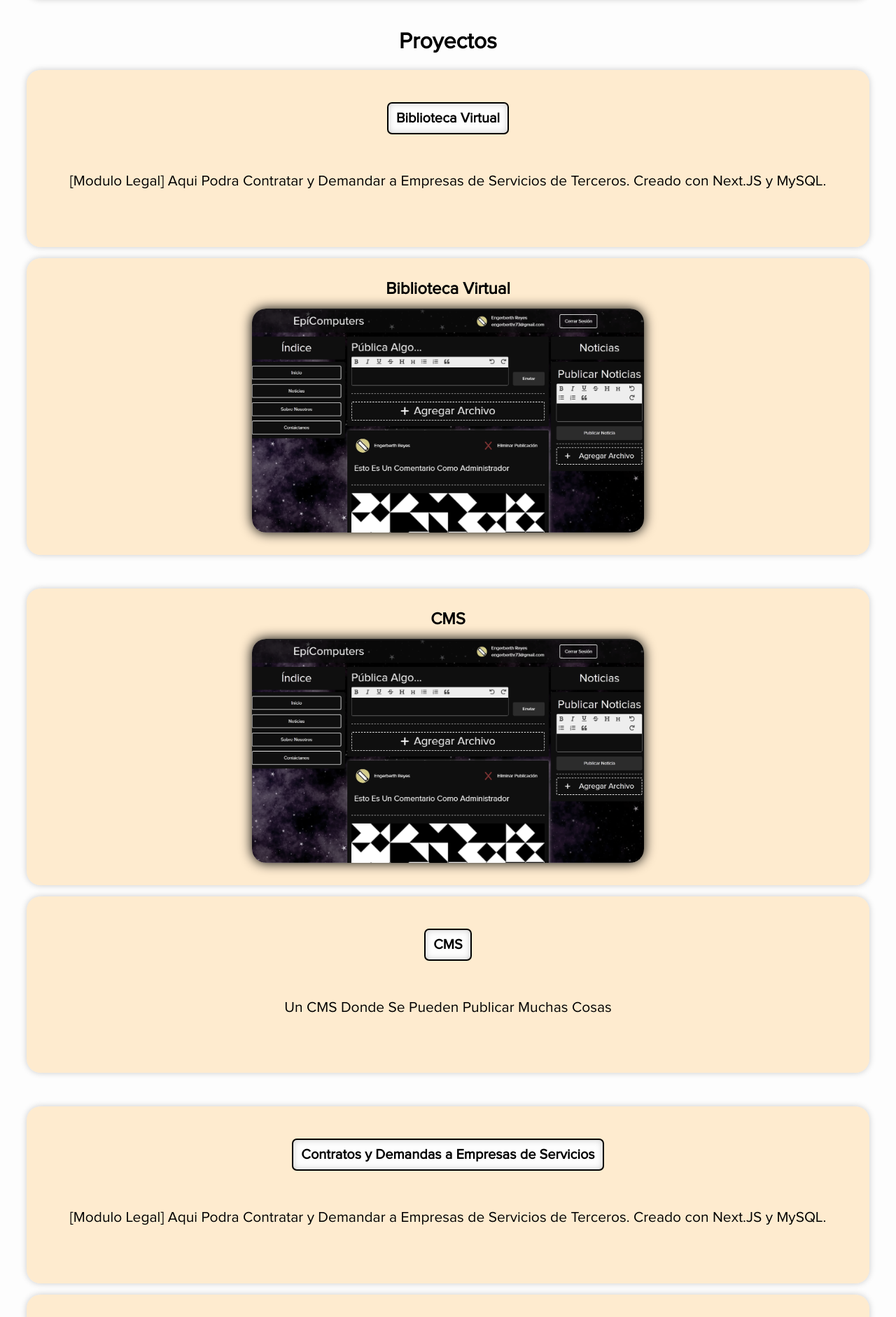
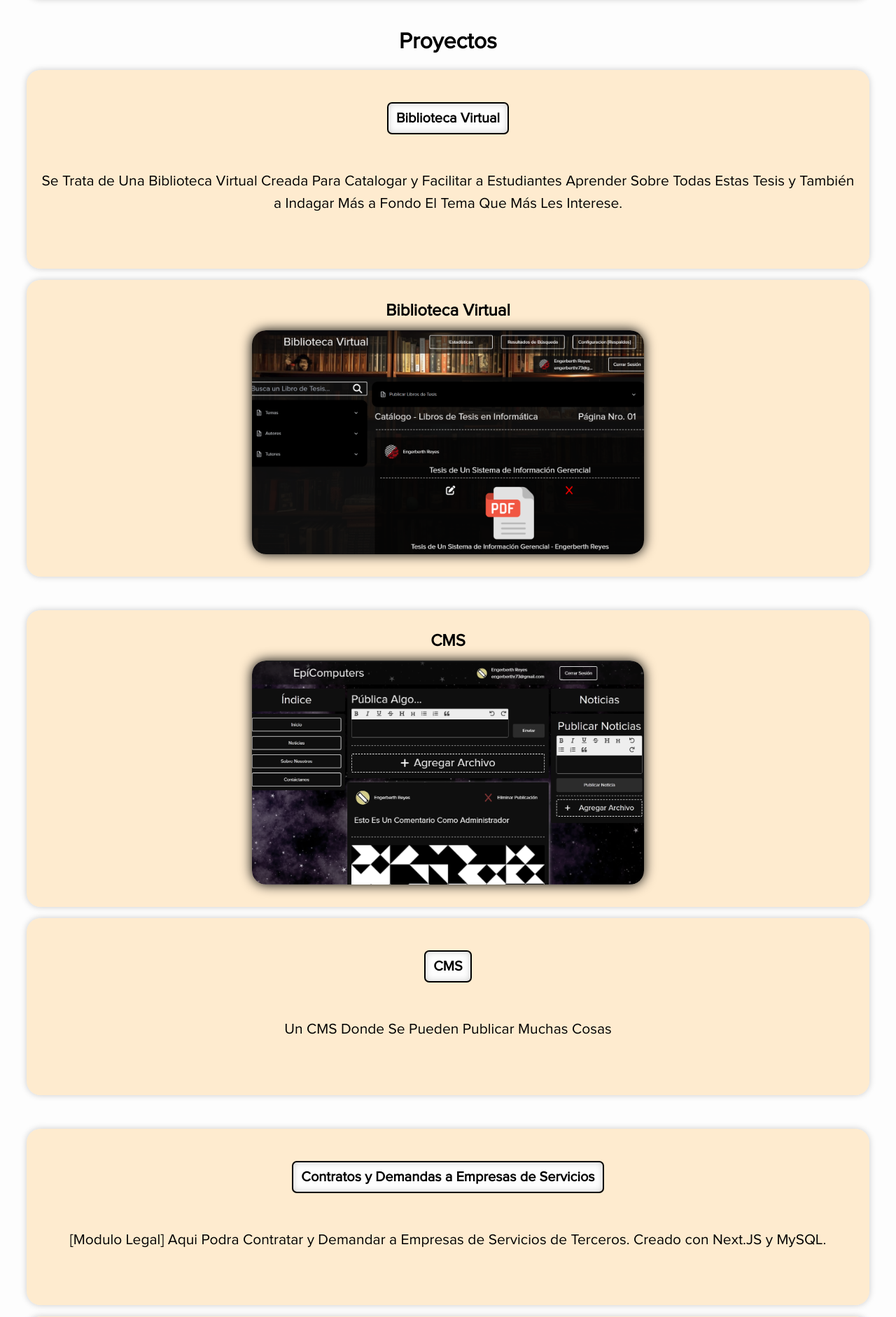
Before and after one commit to EngerberthReyes/Portafolio-Engerberth-Reyes, a PHP site: page / in a window 1280 px wide. Shown: the part 671-2553 px from the top of the page at 70% size. Run offline with PHP 8.4, Linux system fonts and the light colour scheme.

Commit message:
Actualizando Portafolio

```diff
--- a/Assets/CSS/styles-index.css
+++ b/Assets/CSS/styles-index.css
@@ -199,7 +199,7 @@ a:hover {
 }
 
 .contenedor-imagen-dos {
-  background: url(../IMG/Banner/Banner-Super-Mario-Bros.png) center center fixed;
+  background: url(../IMG/Home/apartadolegal.png) center center fixed;
   background-size: cover;
 }
 
@@ -208,13 +208,13 @@ a:hover {
   background-size: cover;
 }
 
-.contenedor-imagen-cinco {
-  background: url(../IMG/Home/CMS.png) center center fixed;
+.contenedor-imagen-cuatro {
+  background: url(../IMG/Home/apartadolegal.png) center center fixed;
   background-size: cover;
 }
 
-.contenedor-imagen-cuatro {
-  background: url(../IMG/Home/CMS.png) center center fixed;
+.contenedor-imagen-cinco {
+  background: url(../IMG/Home/bibliotecavirtual.PNG) center center fixed;
   background-size: cover;
 }
 
--- a/index.html
+++ b/index.html
@@ -68,8 +68,9 @@
               <h1 class="titulo titulo-seccion__dos">Biblioteca Virtual</h1>
             </a>
             <p class="texto texto-articulo">
-              [Modulo Legal] Aqui Podra Contratar y Demandar a Empresas de
-              Servicios de Terceros. Creado con Next.JS y MySQL.
+              Se Trata de Una Biblioteca Virtual Creada Para Catalogar y
+              Facilitar a Estudiantes Aprender Sobre Todas Estas Tesis y También
+              a Indagar Más a Fondo El Tema Que Más Les Interese.
             </p>
           </article>
           <article
@@ -83,7 +84,7 @@
               <h1 class="titulo-imagen">Biblioteca Virtual</h1>
               <section
                 class="contenedor-imagen-cinco"
-                title="Proyecto de Super Mario Bros"
+                title="Biblioteca Virtual"
               ></section>
             </a>
           </article>
@@ -147,7 +148,7 @@
               </h1>
               <section
                 class="contenedor-imagen-cuatro"
-                title="Proyecto de Super Mario Bros"
+                title="Modulo Legal / Apartado Legal"
               ></section>
             </a>
           </article>
```
Also changed, not shown: Assets/IMG/Home/apartadolegal.png (added), Assets/IMG/Home/bibliotecavirtual.PNG (added).
